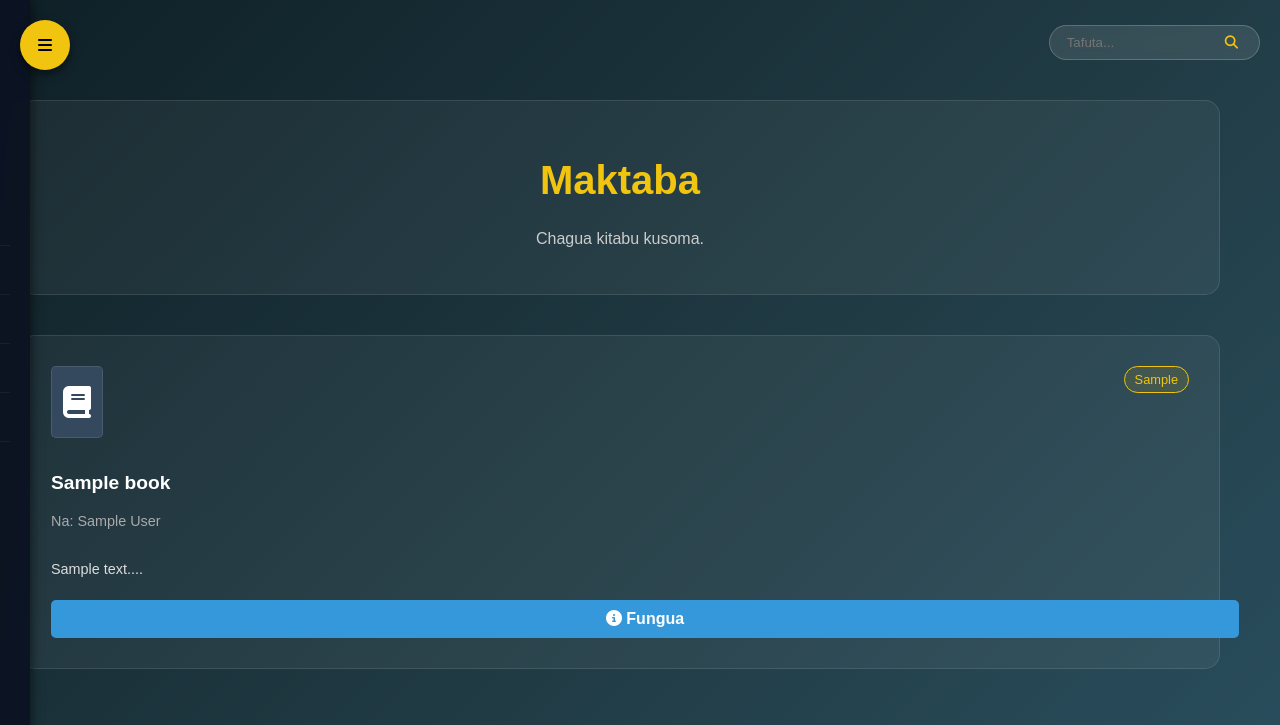
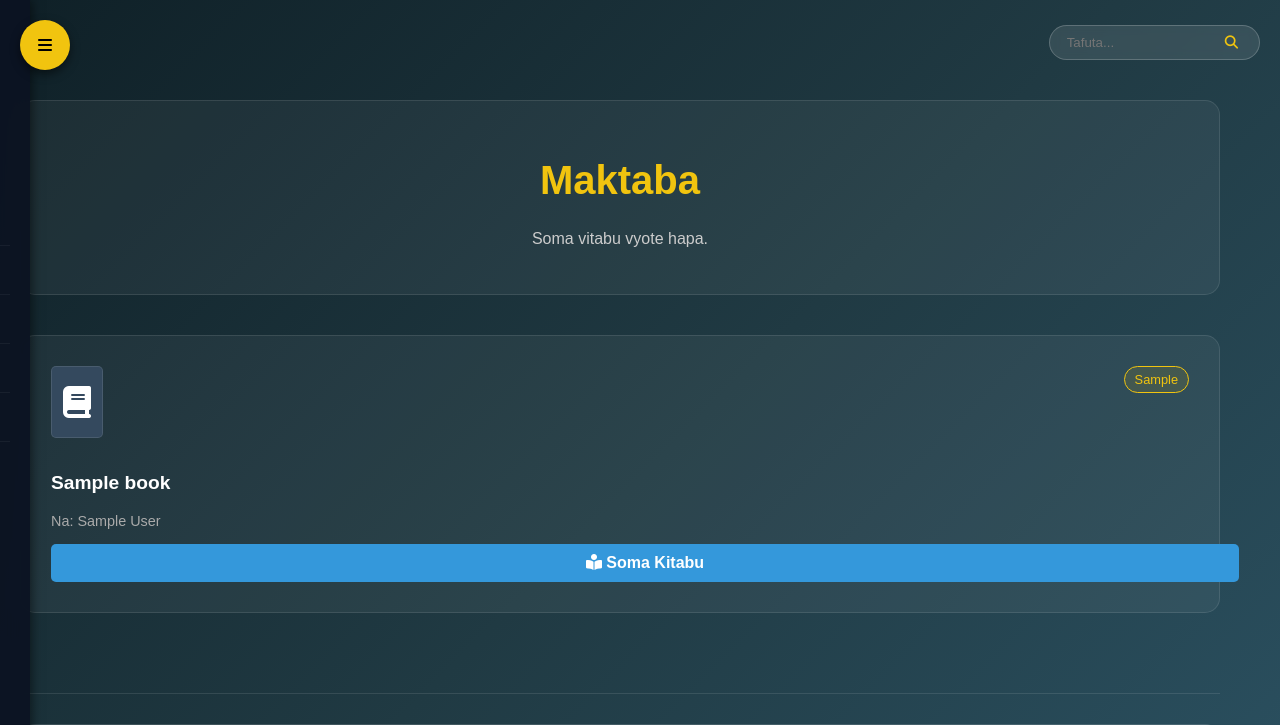
Before and after one commit to abdondismas0-hub/impactful-mind-web, a Flask app: page /library in a window 1280 px wide. Shown: the top 725 px of the page. Run offline with Flask 3, Linux system fonts and the light colour scheme; tables that the repository leaves empty hold one stand-in row (values such as "Sample post").

Commit message:
Update library page text and button label

```diff
--- a/templates/library.html
+++ b/templates/library.html
@@ -5,7 +5,7 @@
 
     <div class="glass-panel" style="text-align: center; margin-bottom: 40px;">
         <h1 style="color: var(--accent); font-size: 2.5rem;">Maktaba</h1>
-        <p style="color: #ccc;">Chagua kitabu kusoma.</p>
+        <p style="color: #ccc;">Soma vitabu vyote hapa.</p>
     </div>
 
     <div style="display: grid; grid-template-columns: repeat(auto-fit, minmax(300px, 1fr)); gap: 30px;">
@@ -24,13 +24,9 @@
             <h3 style="color: #fff; margin-bottom: 5px; font-size: 1.2rem;">{{ book.title }}</h3>
             <p style="color: #aaa; font-size: 0.9rem; margin-bottom: 15px;">Na: {{ book.author }}</p>
 
-            <p style="color: #ddd; font-size: 0.9rem; line-height: 1.5; margin-bottom: 20px; flex-grow: 1;">
-                {{ book.description[:80] }}...
-            </p>
-
-            <!-- Link inaenda kwenye ukurasa wa kusoma -->
+            <!-- KITUFE CHA KUSOMA -->
             <a href="{{ url_for('read_book', book_id=book.id) }}" class="btn" style="width: 100%; text-align: center; background-color: #3498db; color: white; text-decoration: none;">
-                <i class="fas fa-info-circle"></i> Fungua
+                <i class="fas fa-book-reader"></i> Soma Kitabu
             </a>
         </div>
         {% else %}
```
